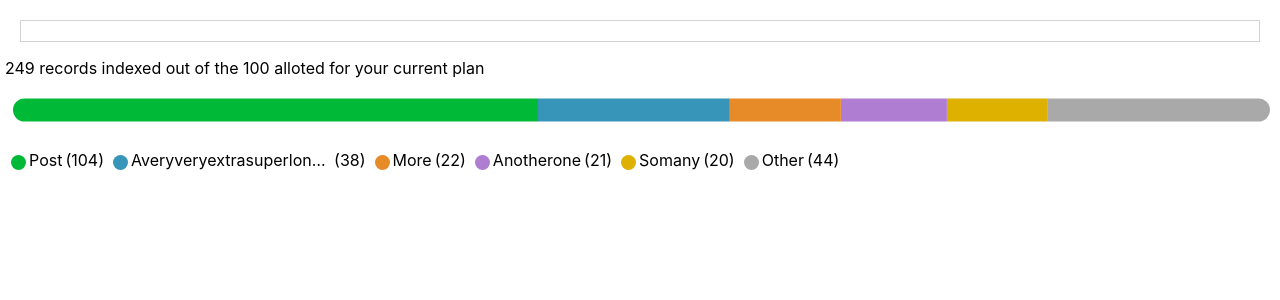
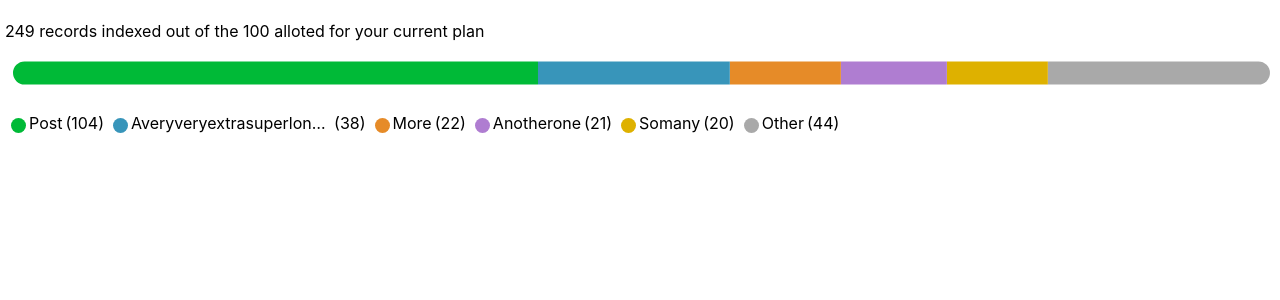
Before and after one commit to annacmc/records-meter, a React (Create React App) app: page / in a window 1280 px wide. Shown: the top 300 px of the page. Built offline with nearby package versions, Linux system fonts and the light colour scheme.

Commit message:
Add style/class support for red notice boxes

```diff
--- a/src/App.css
+++ b/src/App.css
@@ -46,3 +46,11 @@ ul.chartLegend {
   padding: 10px 10px;
   margin: 15px;
 }
+
+
+.noticeBoxRed {
+  border: solid .5px red;
+  padding: 10px 10px;
+  color: red;
+  margin: 15px;
+}
--- a/src/components/NoticeBox.js
+++ b/src/components/NoticeBox.js
@@ -23,11 +23,13 @@ import React from "react";
 
 export function NoticeBox(props) {
   return (
-    <div className = 'noticeBox'>
-      {props.noticeMessage && (
+    <div>
+      {props.errors && (
+            <div className = {props.className}>
         <p>
-          {props.noticeMessage}
+          {props.errors[0]}
         </p>
+        </div>
       )}
     </div>
   );
```
